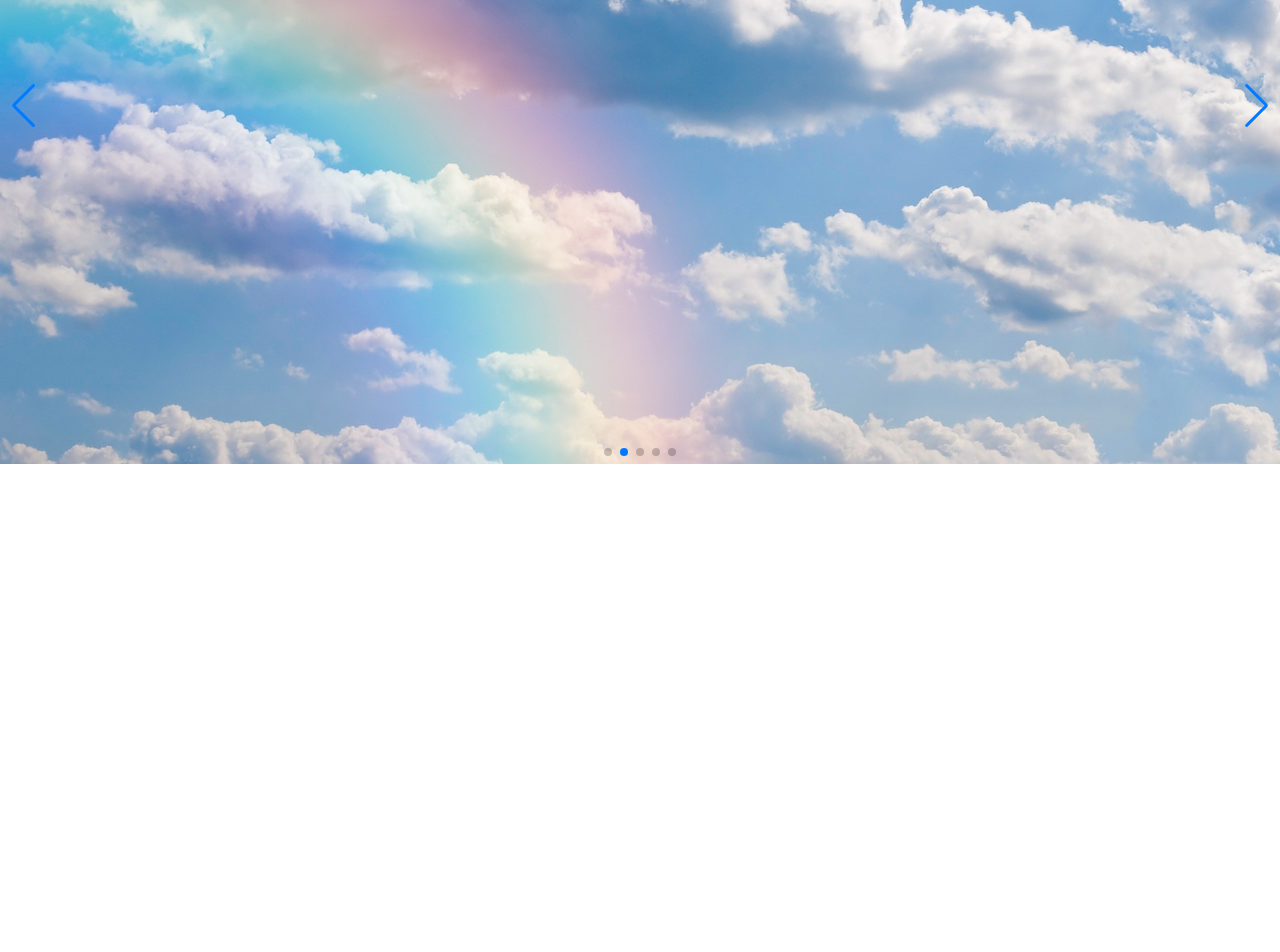
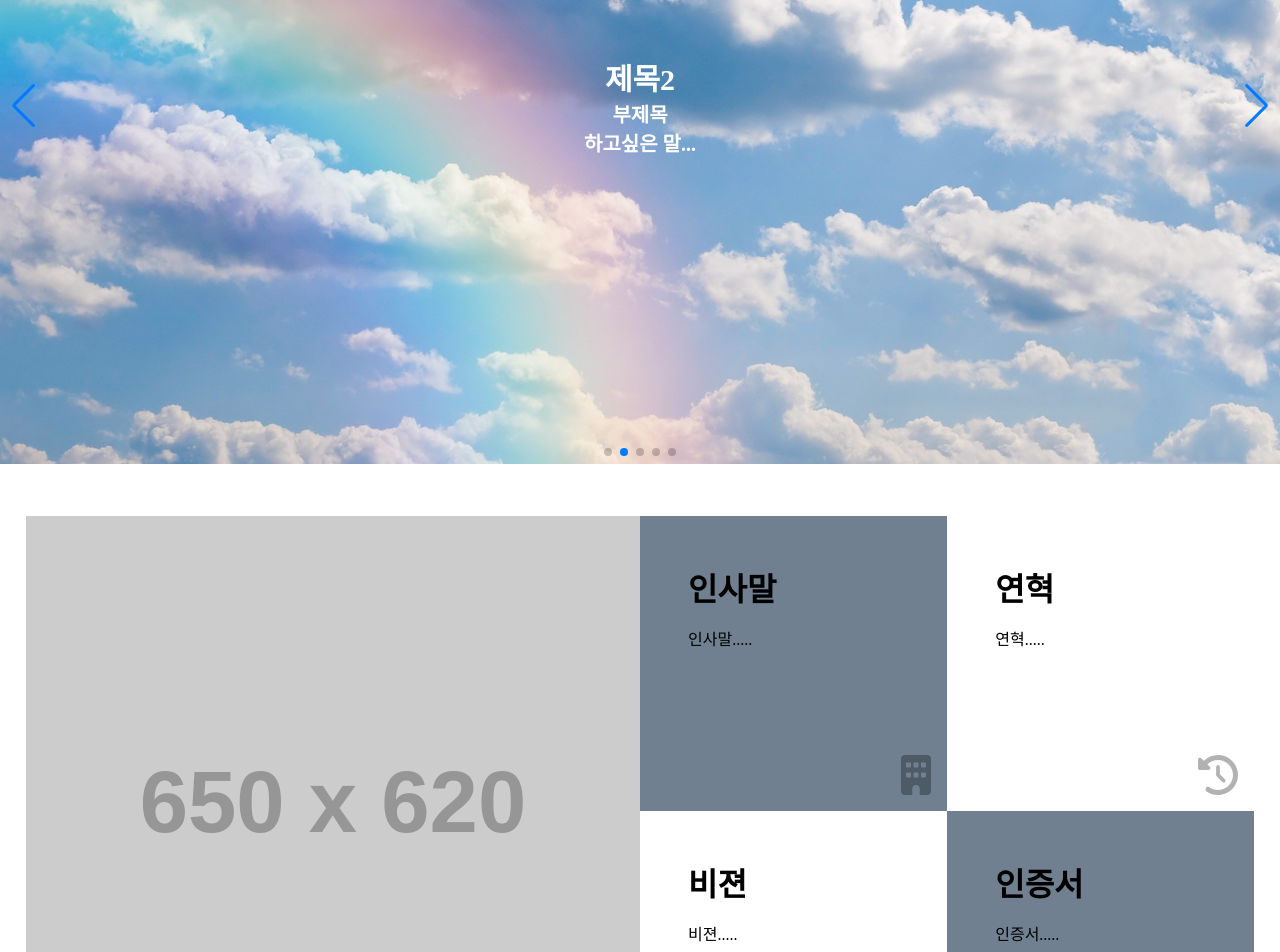
Before and after one commit to szerncse/20230911, a React (Create React App) app: page / in a window 1280 px wide. Shown: the part 340-1292 px from the top of the page. Before the commit the page ends 808 px from the top, so only its background shows below. Built offline with nearby package versions, Linux system fonts and the light colour scheme; a web font is replaced by a local one.

Commit message:
20231005메인

```diff
--- a/src/Pages/Main.js
+++ b/src/Pages/Main.js
@@ -1,46 +1,22 @@
 import React, { useEffect, useState } from 'react'
-import { useDispatch, useSelector } from 'react-redux'
-import Product from './Product'
-import { useMemo } from 'react'
+
 import Banner from '../component/home/Banner'
-
-
-
-const Test = ()=>{
-  return (
-    <>
-    <p>테스트</p>
-    </>
-
-  )
-}
-
-
-function Main() {
-const resuit = useMemo(()=>{
-  return Test()
-}, [])
-
-
-  useEffect(()=>{
-    console.log("완료!")
-    return ()=>{
-      console.log("완료가 되기전 실행됨")
-    }
-  }, [])
+import Company from '../component/home/Company'
 
 
 
 
+function Main() {
+  <>
 
-
-  let [count, setCount] = useState(0)
+  </>
 
 
 
   return (
     <>
     <Banner />
+    <Company />
     {/* <Test />
      {resuit}
      <p>{count}</p>
--- a/src/component/home/Banner.js
+++ b/src/component/home/Banner.js
@@ -8,6 +8,43 @@ import 'swiper/css/scrollbar';
 import styled from 'styled-components';
 import { useState } from 'react';
 
+import WOW from 'wowjs';
+import 'animate.css'
+import { useEffect } from 'react';
+
+
+const TxtData = [
+  {
+    title: "제목1",
+    desc: "부제목",
+    desc2: "하고싶은 말..."
+
+  },
+  {
+    title: "제목2",
+    desc: "부제목",
+    desc2: "하고싶은 말..."
+
+  },
+  {
+    title: "제목3",
+    desc: "부제목",
+    desc2: "하고싶은 말..."
+
+  },
+  {
+    title: "제목4",
+    desc: "부제목",
+    desc2: "하고싶은 말..."
+
+  },
+  {
+    title: "제목5",
+    desc: "부제목",
+    desc2: "하고싶은 말..."
+
+  },
+]
 
 const StyleSlide = styled(SwiperSlide)`
 position: relative;
@@ -44,7 +81,14 @@ p{
 
 function Banner() {
 
-
+useEffect(()=>{
+  new WOW.WOW({
+    boxClass: "wow",
+    animateClass: "animate__animated",
+    live: false,
+    mobile:true
+  }).init();
+},[])
 
   return (
     <>
@@ -60,13 +104,40 @@ function Banner() {
         navigation= {{clickable: true}}
         pagination= {{clickable: true}}
         modules={[Autoplay, Navigation, Pagination]}
+
+        // onSwiper={()=>{ console.log(Swiper)}}
+        onSlideChange={
+          ()=>{
+            new WOW.WOW({
+              live: false
+            }).init()
+          }}
         >
 
-        {
+        {/* {
           Array(5).fill().map((_,i)=>{
             return (
               <StyleSlide key={i}>
                 <img src={`./images/${i+1}.jpg`} alt="slide" />
+                <DescContent>
+                <h3>강조하는 제목{i} </h3>
+                 <p>내용</p>
+                </DescContent>
+              </StyleSlide>
+            )
+          })
+        } */}
+        {
+          TxtData.map((e,i)=>{
+            return (
+              <StyleSlide key={i}>
+                <img src={`./images/${i+1}.jpg`} alt="slide" />
+                <DescContent>
+                <h3 className= 'wow animate__wobble'
+                 data-wow-duration="1s">{e.title}</h3>
+                 <p className='wow animate__wobble' data-wow-duration="1s" data-wow-delay="0.3s">{e.desc}</p>
+                 <p className='wow animate__wobble' data-wow-duration="1s"data-wow-delay="0.6s">{e.desc2}</p>
+                </DescContent>
               </StyleSlide>
             )
           })
--- /dev/null
+++ b/src/component/home/Company.js
@@ -0,0 +1,130 @@
+import { faBuilding, faHistory, faMedal, faPaperPlane } from '@fortawesome/free-solid-svg-icons'
+import { FontAwesomeIcon } from '@fortawesome/react-fontawesome'
+import React from 'react'
+import styled from 'styled-components'
+
+
+
+const Container = styled.div`
+width: 100%;
+padding: 48px 0;
+`
+
+const ContainerWrap = styled.div`
+max-width: 1280px;
+margin: 0 auto;
+display: flex;
+flex-wrap: wrap;
+padding: 0 2%;
+`
+const Content = styled.div`
+flex-basis: 50%;
+display: none;
+@media screen and (min-width: 1024px){
+    display: block;
+}
+img{width: 100%}
+`
+const ContentDesc = styled.div`
+flex-basis: 100%;
+@media screen and (min-width: 1024px){
+ flex-basis: 50% ;
+}
+display: flex;
+flex-wrap: wrap;
+`
+
+const Card = styled.div`
+flex-basis: 50%;
+padding: 3rem;
+box-sizing: border-box;
+position: relative;
+@media screen and(min-width:640px){
+        padding: 1rem;
+    }
+&:nth-child(3n-2){
+    background: slategray
+}
+&:hover svg{
+    transform: rotateY(360deg);
+}
+
+/*
+&:nth-child(1),
+&:nth-child(4){
+    background: #3333;} */
+
+h3{
+    font-size: 2rem;
+    font-weight: bold;
+    @media screen and(min-width:640px){
+        font-size: 1.5rem;
+    }
+}
+p{
+    margin: 1rem 0;
+}
+svg{
+    position: absolute;
+    right: 1rem;
+    bottom: 1rem;
+    font-size: 2.5rem;
+    color: rgba(0,0,0,0.3);
+    transition: 0.7s;
+    @media screen and(min-width:640px){
+        font-size: 2rem;
+    }
+}
+`
+
+const company = [
+    {
+        "title" : "인사말",
+        "desc" : "인사말.....",
+        "icon" : faBuilding
+    },
+    {
+        "title" : "연혁",
+        "desc" : "연혁.....",
+        "icon" : faHistory
+    },
+    {
+        "title" : "비젼",
+        "desc" : "비젼.....",
+        "icon" : faPaperPlane
+    },
+    {
+        "title" : "인증서",
+        "desc" : "인증서.....",
+        "icon" : faMedal
+    }
+]
+
+function Company() {
+  return (
+    <>
+    <Container>
+        <ContainerWrap>
+            <Content>
+                <img src="https://via.placeholder.com/650x620" alt="전경" />
+            </Content>
+            <ContentDesc>
+                {
+                company.map((e,i)=>{
+                    return (
+                        <Card key={i}>
+                            <h3>{e.title}</h3>
+                            <p>{e.desc}</p>
+                            <p>{}</p>
+                            <FontAwesomeIcon icon={e.icon} />
+                        </Card>
+                    )
+                })}
+            </ContentDesc>
+        </ContainerWrap>
+    </Container>
+    </>
+  )
+}
+
+export default Company
```
